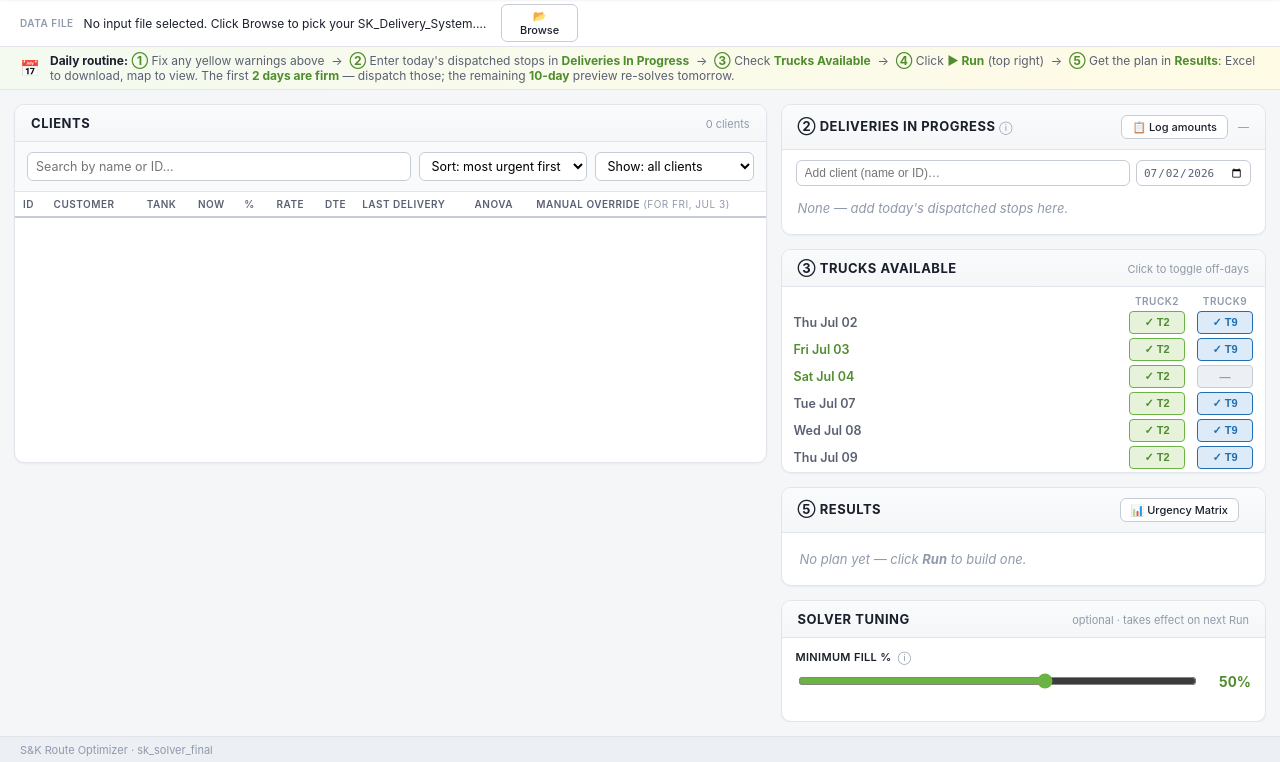
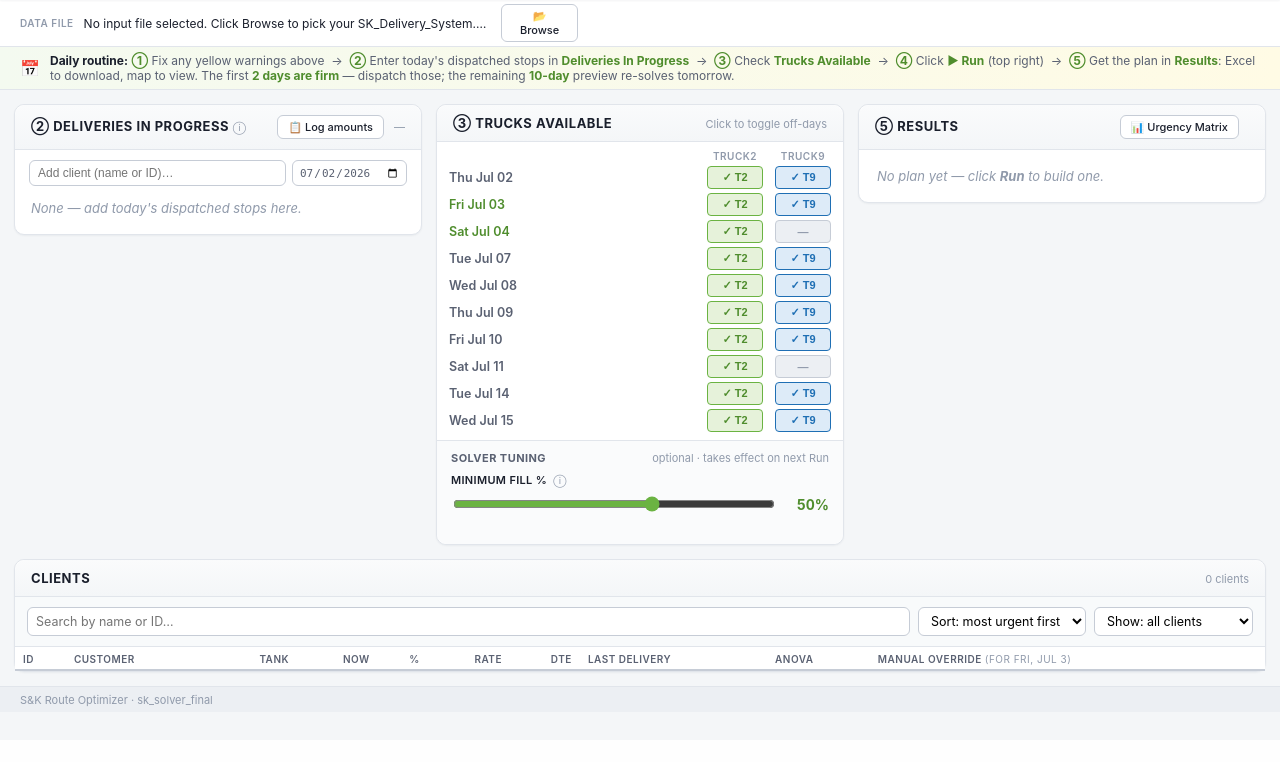
Before and after one commit to pabloherrer/sk_optimizer, a Flask app: page / in a window 1280 px wide. Shown: the part 60-822 px from the top of the page. After the commit the page ends 772 px from the top, so only its background shows below. Run offline with Flask 3, Linux system fonts and the light colour scheme; data that the repository does not hold is empty.

Commit message:
Single-scroll redesign (agent-built, screenshot-verified): workflow strip (In Progress | Trucks+Tuning | Results) above full-width client table; zero inner scrollbars; sticky top bar + sticky table header

```diff
--- a/final/app/static/style.css
+++ b/final/app/static/style.css
@@ -29,11 +29,13 @@
 * { box-sizing: border-box; }
 
 /* ── LAYOUT PHILOSOPHY (redesigned 2026-07-02) ──────────────────────────────
-   The page is a NORMAL SCROLLING WEBPAGE. Nothing is ever hidden because it
-   "doesn't fit": if content grows, the page grows and you scroll. The only
-   pinned elements are the top bar (Run button always reachable) and the
-   right sidebar (sticky, with its own scroll if it's taller than the
-   window). Must be fully usable at 100% zoom on a laptop. ────────────────── */
+   The page is a NORMAL SCROLLING WEBPAGE with EXACTLY ONE vertical scrollbar:
+   the browser's own. No card, list or table ever gets its own inner
+   scrollbar — if content grows, the page grows. The only pinned element is
+   the top bar (Run button always reachable). The only overflow containers
+   allowed are modals (popups) and the #ip-suggestions dropdown.
+   Layout: workflow strip (② In Progress · ③ Trucks+Tuning · ⑤ Results)
+   in three equal columns, then the Clients table full-width below. ───────── */
 html, body {
   margin: 0; padding: 0;
   font-family: -apple-system, BlinkMacSystemFont, 'Segoe UI', system-ui, sans-serif;
@@ -203,26 +205,22 @@ html, body {
 /* ═══════════════════════════════ MAIN GRID ═══════════════════════════════ */
 
 .dashboard {
-  display: grid;
-  grid-template-columns: minmax(0, 1.55fr) minmax(360px, 1fr);
+  display: flex; flex-direction: column;
   gap: 14px;
   padding: 14px;
-  align-items: start;      /* columns size to their own content */
+}
+
+/* Row 1: three equal cards side by side. Cards size to their own content
+   (align-items:start) — no card is stretched, nothing scrolls internally. */
+.workflow-strip {
+  display: grid;
+  grid-template-columns: repeat(3, minmax(0, 1fr));
+  gap: 14px;
+  align-items: start;
 }
 @media (max-width: 1100px) {
-  /* Narrow window: stack into one column instead of squeezing. */
-  .dashboard { grid-template-columns: 1fr; }
-  .sidebar { position: static !important; max-height: none !important; }
-}
-
-.sidebar {
-  display: flex; flex-direction: column; gap: 14px;
-  /* Sticky beside the client list: stays in view while the page scrolls.
-     If the cards together are taller than the window, the sidebar gets its
-     own scrollbar — content is never clipped. */
-  position: sticky; top: 74px;
-  max-height: calc(100vh - 88px);
-  overflow-y: auto; overflow-x: hidden;
+  /* Narrow window: stack the strip into one column instead of squeezing. */
+  .workflow-strip { grid-template-columns: 1fr; }
 }
 
 .card {
@@ -230,29 +228,19 @@ html, body {
   border: 1px solid var(--border);
   border-radius: var(--radius);
   display: flex; flex-direction: column;
-  overflow: hidden;
+  /* overflow must stay visible: an overflow:hidden card would break the
+     page-level sticky thead in the clients table and clip dropdowns. */
+  overflow: visible;
   box-shadow: var(--shadow-sm);
-  min-height: 0;
 }
-
-/* Client list: its own scroll region sized to the window, so the sidebar
-   stays alongside; the page itself can still scroll if anything overflows. */
-.card-clients { min-height: 0; }
-.card-clients .card-body-clients {
-  max-height: calc(100vh - 250px);
-  min-height: 320px;
-  overflow-y: auto;
-}
-.card-trucks  { flex: 0 0 auto; }
-.card-tuning  { flex: 0 0 auto; }
-.card-plan    { flex: 0 0 auto; }
-.card-plan .card-body { max-height: 46vh; overflow-y: auto; }
 
 .card-header {
   display: flex; justify-content: space-between; align-items: baseline;
   padding: 10px 16px;
   border-bottom: 1px solid var(--border);
   background: linear-gradient(180deg, #FAFBFC, #F4F6F8);
+  /* card no longer clips (overflow:visible), so round the header itself */
+  border-radius: var(--radius) var(--radius) 0 0;
 }
 .card-header h2 {
   margin: 0; font-size: 13px; font-weight: 700;
@@ -260,16 +248,29 @@ html, body {
 }
 .card-hint { font-size: 11px; color: var(--text-faint); }
 
-.card-body { flex: 1; padding: 12px 16px; overflow: auto; min-height: 0; }
+/* No inner scrolling anywhere: card bodies grow to fit their content. */
+.card-body { flex: 1; padding: 12px 16px; }
 .card-body-clients { padding: 0; }
-.card-body-trucks {
-  padding: 8px 12px;
-  /* Cap: ~5 day-rows visible, rest scrolls — keeps Results on screen. */
-  max-height: 185px; overflow-y: auto;
-}
+.card-body-trucks { padding: 8px 12px; }
 .card-body-tuning { padding: 10px 14px; }
 
-/* Solver Tuning card */
+/* Solver Tuning — small footer section inside the Trucks card */
+.tuning-section {
+  flex: 0 0 auto;
+  border-top: 1px solid var(--border);
+  background: #FAFBFC;
+  border-radius: 0 0 var(--radius) var(--radius);
+}
+.tuning-section-head {
+  display: flex; justify-content: space-between; align-items: baseline;
+  gap: 8px; margin-bottom: 6px;
+}
+.tuning-section-title {
+  font-size: 11px; font-weight: 700;
+  letter-spacing: 0.04em; text-transform: uppercase;
+  color: var(--text-soft);
+}
+
 .tuning-row { display: flex; flex-direction: column; gap: 6px; }
 .tuning-row label {
   font-size: 11px; font-weight: 600; color: var(--text);
@@ -324,13 +325,20 @@ html, body {
   background: white;
 }
 .client-toolbar input { flex: 1; }
-.client-table-wrap { overflow: auto; flex: 1; }
+/* No inner scroll: the table flows at natural height, the PAGE scrolls. */
+.client-table-wrap { overflow: visible; }
 .client-table {
   width: 100%; border-collapse: collapse;
   font-size: 12px;
 }
-.client-table thead {
-  position: sticky; top: 0; background: white; z-index: 1;
+/* Header row sticks just below the 60px top bar during page scroll
+   (works because no ancestor is a scroll/clip container). Collapsed table
+   borders don't travel with sticky cells, so the bottom rule is drawn as
+   an inset shadow instead. */
+.client-table thead th {
+  position: sticky; top: 60px; background: white; z-index: 50;
+  border-bottom: none;
+  box-shadow: inset 0 -2px 0 var(--border-strong);
 }
 .client-table th, .client-table td {
   padding: 6px 8px;
@@ -529,7 +537,11 @@ html, body {
 /* Right side of card header that holds button + stamp together */
 .card-header-right {
   display: flex; align-items: center; gap: 10px;
+  flex: 0 0 auto;
 }
+/* Buttons in card headers must not break onto two lines when the
+   workflow-strip columns get narrow. */
+.card-header .btn-mini-flat { white-space: nowrap; }
 
 /* ═══════════════════════════════ URGENCY MATRIX MODAL ═══════════════════════════════ */
 
@@ -777,9 +789,7 @@ html, body {
 .ip-suggestion b { color: var(--text-faint); font-weight: 500; margin-right: 4px; }
 .ip-list {
   display: flex; flex-direction: column; gap: 4px;
-  /* Cap the card so a long day of stops scrolls inside it instead of
-     pushing Last Plan / Trucks / Tuning out of the sidebar. */
-  max-height: 168px; overflow-y: auto;
+  /* No cap, no inner scroll: a day is ~15 stops at most — show them all. */
 }
 .ip-row {
   display: flex; align-items: center; gap: 8px;
--- a/final/app/templates/index.html
+++ b/final/app/templates/index.html
@@ -75,10 +75,94 @@
   </span>
 </section>
 
-<!-- ═══════════════════════════════ MAIN GRID ═══════════════════════════════ -->
+<!-- ═══════════════════════════════ MAIN LAYOUT ═══════════════════════════════
+     One normal page flow, ONE scrollbar (the browser's).
+     Row 1: workflow strip — ② In Progress · ③ Trucks (+ tuning) · ⑤ Results.
+     Row 2: Clients table, full width, natural height.                        -->
 <main class="dashboard">
 
-  <!-- LEFT: CLIENT BROWSER (dominant) -->
+  <!-- ROW 1: WORKFLOW STRIP -->
+  <div class="workflow-strip">
+
+    <!-- Deliveries In Progress (assumed-delivered layer) -->
+    <section class="card card-inprogress">
+      <header class="card-header">
+        <h2>② Deliveries In Progress
+          <span class="tuning-help"
+                title="Deliveries dispatched (on today's route sheet) but not yet typed into the Delivery_Log. The optimizer treats each as delivered — assumed full tank — so it won't re-schedule these clients. The assumption is replaced automatically once the real delivery is logged, and expires after a few days if never logged.">ⓘ</span>
+        </h2>
+        <span class="card-header-right">
+          <button class="btn-mini-flat" id="ip-log-btn"
+                  title="Enter the pounds delivered for each stop, then copy/paste straight into the Delivery_Log sheet.">
+            📋 Log amounts
+          </button>
+          <span class="card-hint" id="ip-count">—</span>
+        </span>
+      </header>
+      <div class="card-body card-body-inprogress">
+        <div class="ip-add-row">
+          <input type="search" id="ip-search" placeholder="Add client (name or ID)…"
+                 autocomplete="off">
+          <input type="date" id="ip-date">
+        </div>
+        <div class="ip-suggestions" id="ip-suggestions" hidden></div>
+        <div class="ip-list" id="ip-list">
+          <div class="empty">None — add today's dispatched stops here.</div>
+        </div>
+      </div>
+    </section>
+
+    <!-- Truck Availability + Solver Tuning (small section, same card) -->
+    <section class="card card-trucks">
+      <header class="card-header">
+        <h2>③ Trucks Available</h2>
+        <span class="card-hint">Click to toggle off-days</span>
+      </header>
+      <div class="card-body card-body-trucks" id="trucks-body">
+        <div class="loading">Loading…</div>
+      </div>
+      <!-- Solver Tuning — folded into the trucks card as a footer section -->
+      <div class="card-body card-body-tuning tuning-section">
+        <div class="tuning-section-head">
+          <span class="tuning-section-title">Solver Tuning</span>
+          <span class="card-hint">optional · takes effect on next Run</span>
+        </div>
+        <div class="tuning-row">
+          <label for="min-fill-pct">
+            Minimum fill %
+            <span class="tuning-help"
+                  title="Skip a stop if the planned delivery would be less than this % of tank capacity. A 1000-lb tank getting a 400-lb top-off (40%) would be skipped at 50%, but kept at 30%. Urgent clients (DTE ≤ 3 days) bypass this rule.">ⓘ</span>
+          </label>
+          <div class="tuning-control">
+            <input type="range" id="min-fill-pct" min="0" max="80" step="5">
+            <span class="tuning-value" id="min-fill-pct-val">—</span>
+          </div>
+          <div class="tuning-hint" id="min-fill-pct-hint"></div>
+        </div>
+      </div>
+    </section>
+
+    <!-- Results (KPIs + downloads + day breakdown) -->
+    <section class="card card-plan">
+      <header class="card-header">
+        <h2>⑤ Results</h2>
+        <span class="card-header-right">
+          <button class="btn-mini-flat" id="urgency-btn" disabled
+                  title="Side-by-side view: pre-run urgency vs solver's schedule">
+            📊 Urgency Matrix
+          </button>
+          <span class="card-hint" id="plan-stamp"></span>
+        </span>
+      </header>
+      <div class="card-body" id="plan-body">
+        <div class="empty">No plan yet — click <b>▶ Run</b> (top right).
+          Results appear here: the plan workbook to download and the route map to view.</div>
+      </div>
+    </section>
+
+  </div><!-- /workflow-strip -->
+
+  <!-- ROW 2: CLIENT BROWSER — full width, natural height (page scrolls) -->
   <section class="card card-clients">
     <header class="card-header">
       <h2>Clients</h2>
@@ -123,92 +207,6 @@
       </div>
     </div>
   </section>
-
-  <!-- RIGHT: SIDEBAR -->
-  <aside class="sidebar">
-
-    <!-- Deliveries In Progress (assumed-delivered layer) -->
-    <section class="card card-inprogress">
-      <header class="card-header">
-        <h2>② Deliveries In Progress
-          <span class="tuning-help"
-                title="Deliveries dispatched (on today's route sheet) but not yet typed into the Delivery_Log. The optimizer treats each as delivered — assumed full tank — so it won't re-schedule these clients. The assumption is replaced automatically once the real delivery is logged, and expires after a few days if never logged.">ⓘ</span>
-        </h2>
-        <span class="card-header-right">
-          <button class="btn-mini-flat" id="ip-log-btn"
-                  title="Enter the pounds delivered for each stop, then copy/paste straight into the Delivery_Log sheet.">
-            📋 Log amounts
-          </button>
-          <span class="card-hint" id="ip-count">—</span>
-        </span>
-      </header>
-      <div class="card-body card-body-inprogress">
-        <div class="ip-add-row">
-          <input type="search" id="ip-search" placeholder="Add client (name or ID)…"
-                 autocomplete="off">
-          <input type="date" id="ip-date">
-        </div>
-        <div class="ip-suggestions" id="ip-suggestions" hidden></div>
-        <div class="ip-list" id="ip-list">
-          <div class="empty">None — add today's dispatched stops here.</div>
-        </div>
-      </div>
-    </section>
-
-    <!-- Truck Availability -->
-    <section class="card card-trucks">
-      <header class="card-header">
-        <h2>③ Trucks Available</h2>
-        <span class="card-hint">Click to toggle off-days</span>
-      </header>
-      <div class="card-body card-body-trucks" id="trucks-body">
-        <div class="loading">Loading…</div>
-      </div>
-    </section>
-
-    <!-- Results (KPIs + downloads + day breakdown) — kept ABOVE Solver
-         Tuning so it is always on screen; tuning is rarely touched. -->
-    <section class="card card-plan">
-      <header class="card-header">
-        <h2>⑤ Results</h2>
-        <span class="card-header-right">
-          <button class="btn-mini-flat" id="urgency-btn" disabled
-                  title="Side-by-side view: pre-run urgency vs solver's schedule">
-            📊 Urgency Matrix
-          </button>
-          <span class="card-hint" id="plan-stamp"></span>
-        </span>
-      </header>
-      <div class="card-body" id="plan-body">
-        <div class="empty">No plan yet — click <b>▶ Run</b> (top right).
-          Results appear here: the plan workbook to download and the route map to view.</div>
-      </div>
-    </section>
-
-    <!-- Solver Tuning — min fill %, etc. -->
-    <section class="card card-tuning">
-      <header class="card-header">
-        <h2>Solver Tuning</h2>
-        <span class="card-hint">optional · takes effect on next Run</span>
-      </header>
-      <div class="card-body card-body-tuning">
-        <div class="tuning-row">
-          <label for="min-fill-pct">
-            Minimum fill %
-            <span class="tuning-help"
-                  title="Skip a stop if the planned delivery would be less than this % of tank capacity. A 1000-lb tank getting a 400-lb top-off (40%) would be skipped at 50%, but kept at 30%. Urgent clients (DTE ≤ 3 days) bypass this rule.">ⓘ</span>
-          </label>
-          <div class="tuning-control">
-            <input type="range" id="min-fill-pct" min="0" max="80" step="5">
-            <span class="tuning-value" id="min-fill-pct-val">—</span>
-          </div>
-          <div class="tuning-hint" id="min-fill-pct-hint"></div>
-        </div>
-
-      </div>
-    </section>
-
-  </aside>
 
 </main>
 
```
